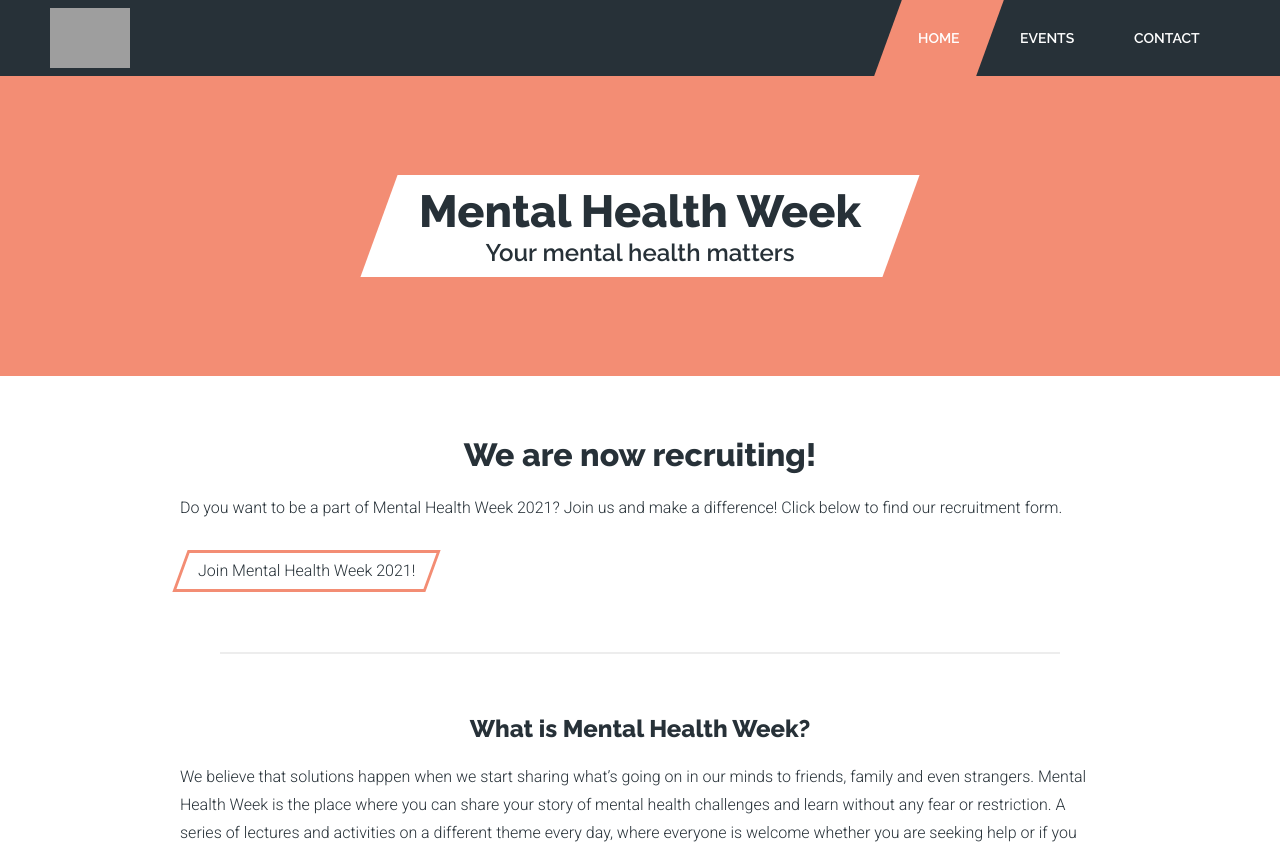
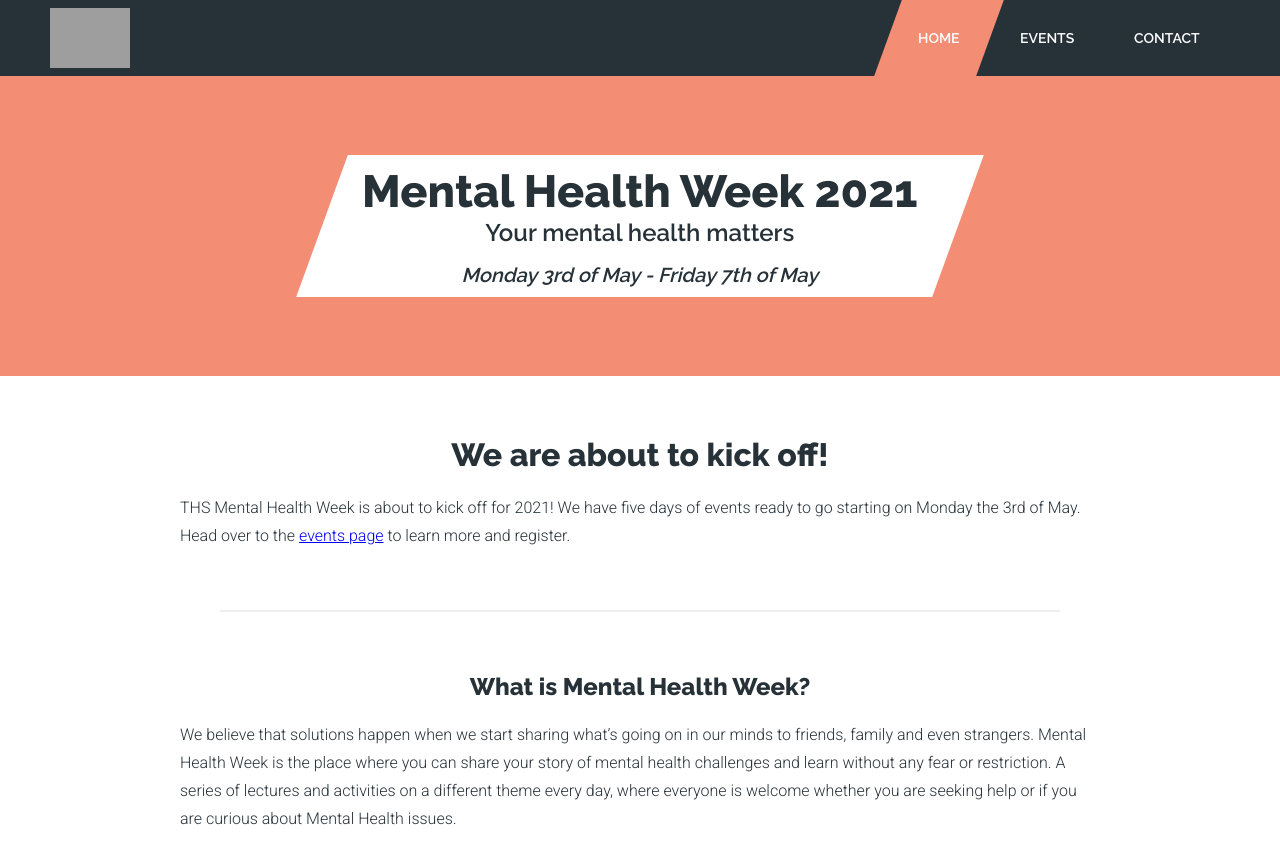
Before and after one commit to ths-mental-health-week/mental-health-week-webpage, a Next.js app: page / in a window 1280 px wide. Shown: the top 844 px of the page. Built offline with nearby package versions, Linux system fonts and the light colour scheme; grey boxes are pictures that could not be loaded.

Commit message:
Removed TBA text, added link to event page from index and added dates to index and events page

```diff
--- a/components/styles/Header.js
+++ b/components/styles/Header.js
@@ -45,6 +45,19 @@ const Title = styled.h1`
 	}
 `
 
+const Date = styled.h3`
+	margin: 0;
+	margin-top: 1rem;
+
+	font-size: 20px;
+	font-weight: 400;
+	font-style: italic;
+
+	@media screen and (max-width: ${screenSizes.laptop.max}) {
+		font-size: 18px;
+	}
+`
+
 const Slogan = styled.h2`
 	font-weight: 400;
 	margin: 0;
@@ -68,13 +81,14 @@ const Logo = styled.img`
 	}
 `
 
-const Header = ({ title, secondaryTitle, logo }) => (
+const Header = ({ title, date, secondaryTitle, logo }) => (
 	<Wrapper>
 		<SkewBackground>
 			<Straightener>
 				<TextWrapper>
 					<Title>{title}</Title>
 					{secondaryTitle ? <Slogan>{secondaryTitle}</Slogan> : null}
+					{date ? <Date>{date}</Date> : null}
 				</TextWrapper>
 				{logo ? <Logo src={logo} /> : null}
 			</Straightener>
--- a/pages/events.js
+++ b/pages/events.js
@@ -25,12 +25,13 @@ export default () => (
 		</Head>
 		<Header
 			title="Mental Health Week"
+			date="Monday 3rd of May - Friday 7th of May"
 			secondaryTitle="Your mental health matters"
 		/>
 		<Content>
 			<Container>
 				<Introduction>
-					<h2>Event Schedule 2021 - To Be Announced!</h2>
+					<h2>Event Schedule 2021</h2>
 				</Introduction>
 				<Events />
 			</Container>
--- a/pages/events_example.js
+++ b/pages/events_example.js
@@ -25,6 +25,7 @@ export default () => (
 		</Head>
 		<Header
 			title="Mental Health Week"
+			date="Monday 3rd of May - Friday 7th of May"
 			secondaryTitle="Your mental health matters"
 		/>
 		<Content>
--- a/pages/index.js
+++ b/pages/index.js
@@ -86,24 +86,20 @@ const SponsorImage = styled.div`
 export default () => (
 	<>
 		<Header
-			title="Mental Health Week"
+			title="Mental Health Week 2021"
+			date="Monday 3rd of May - Friday 7th of May"
 			secondaryTitle="Your mental health matters"
 		/>
 		<Content>
 			<Container>
 				<Recruitment>
-					<h1>We are now recruiting!</h1>
+					<h1>We are about to kick off!</h1>
 					<p>
-						Do you want to be a part of Mental Health Week 2021?
-						Join us and make a difference! Click below to find our
-						recruitment form.
-						<br /> <br />
-						<SkewedLink
-							href="https://forms.gle/ziJRu5P7cM7hnMdr5"
-							marginRight
-						>
-							Join Mental Health Week 2021!
-						</SkewedLink>
+						THS Mental Health Week is about to kick off for 2021! We
+						have five days of events ready to go starting on Monday
+						the 3rd of May. Head over to the{' '}
+						<a href="/events">events page</a> to learn more and
+						register.
 					</p>
 				</Recruitment>
 				<Divider />
```
Also changed, not shown: components/Events.js (+5 -5 lines).
